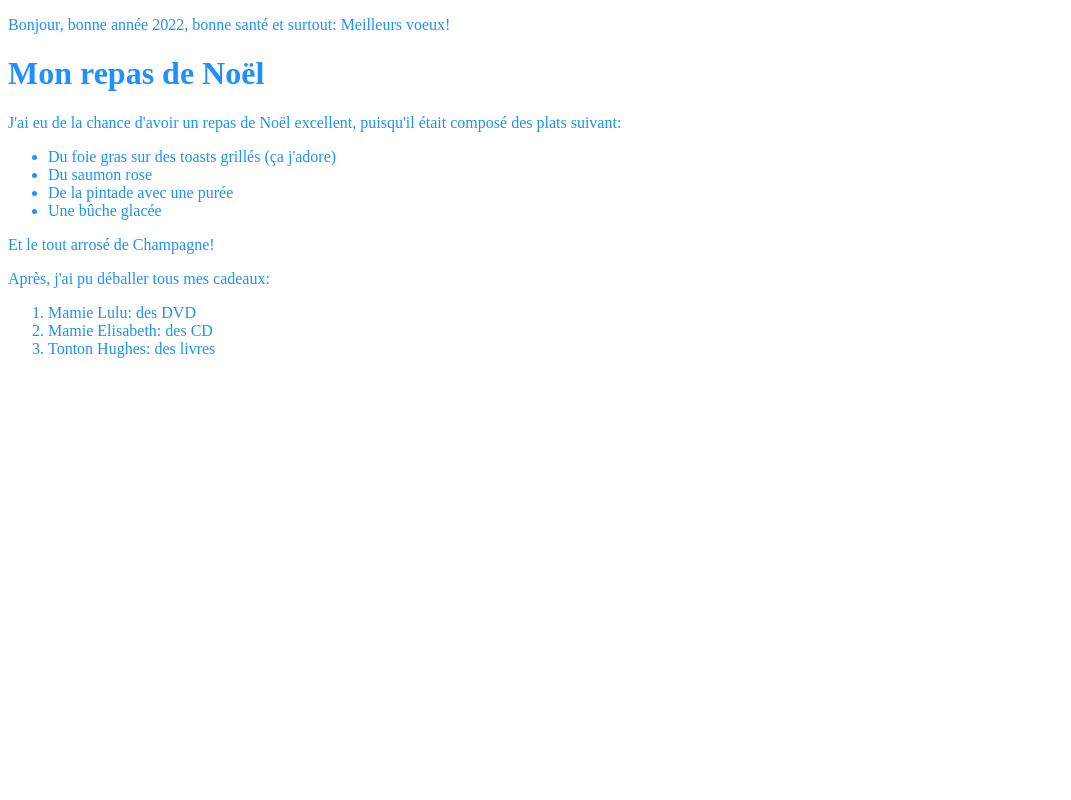
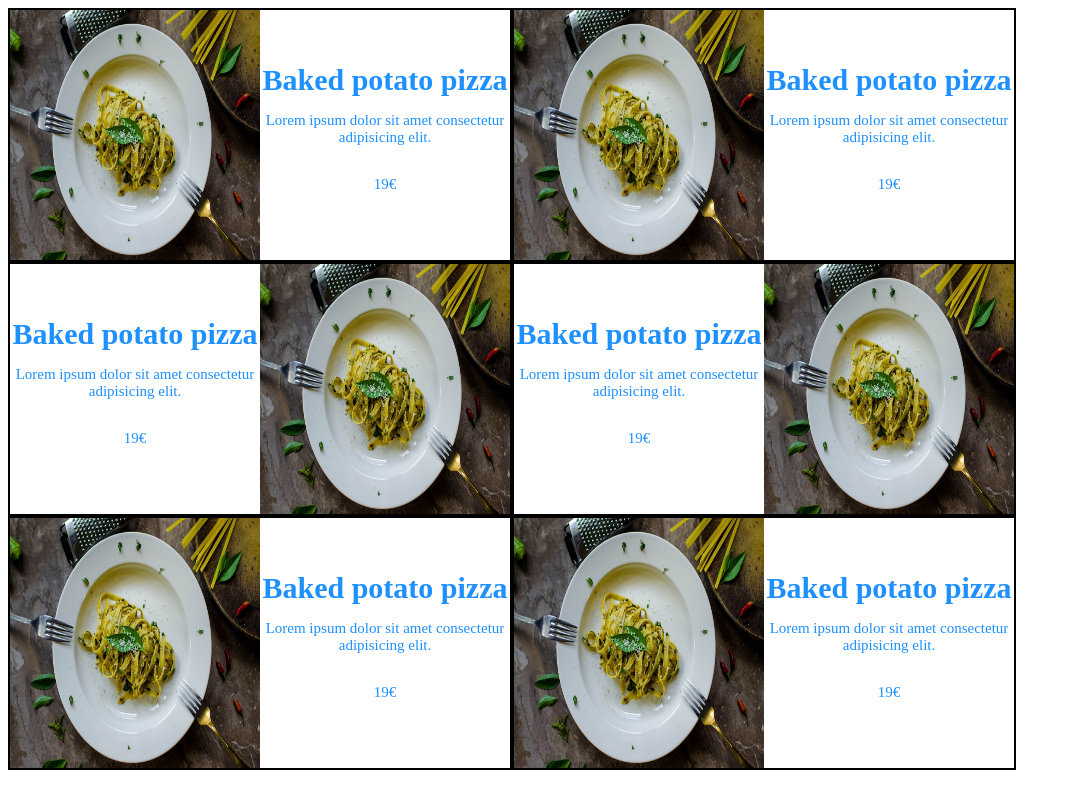
Before and after one commit to shazadshazad/html_css, a plain HTML site: page index.html in a window 1280 px wide. Shown: the whole page, without its empty margins (0-1071 px from the left). Drawn offline with Linux system fonts and the light colour scheme.

Commit message:
menu restaurant

```diff
--- a/css/00_style.css
+++ b/css/00_style.css
@@ -1,8 +1,33 @@
-/* .container {
-  display: flex;
-  justify-content: space-between;
-} */
+.container {
+    display: flex;
+    width: 1100px;
+    flex-wrap: wrap;
+}
 
 div {
-  color: dodgerblue;
+    color: dodgerblue;
 }
+
+.card {
+    display: flex;
+    height: 250px;
+    width: 500px;
+    border: solid 2px black;
+}
+
+img {
+    max-width: 50%;
+    max-height: 100%;
+}
+
+.description {
+    display: flex;
+    flex-direction: column;
+    font-size: 15px;
+    text-align: center;
+    justify-content: center;
+}
+
+.description h1 {
+    margin: 0;
+}
--- a/index.html
+++ b/index.html
@@ -9,30 +9,65 @@
     </head>
     <body>
         <div class="container">
-      <div>
+            <div class="card">
+                <img src="/img/pasta.jpg" alt="pasta" />
+                <div class="description">
+                    <h1>Baked potato pizza</h1>
                     <p>
-          Bonjour, bonne année 2022, bonne santé et surtout: Meilleurs voeux!
+                        Lorem ipsum dolor sit amet consectetur adipisicing elit.
                     </p>
+                    <p>19€</p>
                 </div>
-      <div>
-        <h1>Mon repas de Noël</h1>
+            </div>
+            <div class="card">
+                <img src="/img/pasta.jpg" alt="pasta" />
+                <div class="description">
+                    <h1>Baked potato pizza</h1>
                     <p>
-          J'ai eu de la chance d'avoir un repas de Noël excellent, puisqu'il
-          était composé des plats suivant:
+                        Lorem ipsum dolor sit amet consectetur adipisicing elit.
                     </p>
-        <ul>
-          <li>Du foie gras sur des toasts grillés (ça j'adore)</li>
-          <li>Du saumon rose</li>
-          <li>De la pintade avec une purée</li>
-          <li>Une bûche glacée</li>
-        </ul>
-        <p>Et le tout arrosé de Champagne!</p>
-        <p>Après, j'ai pu déballer tous mes cadeaux:</p>
-        <ol>
-          <li>Mamie Lulu: des DVD</li>
-          <li>Mamie Elisabeth: des CD</li>
-          <li>Tonton Hughes: des livres</li>
-        </ol>
+                    <p>19€</p>
+                </div>
+            </div>
+            <div class="card">
+                <div class="description">
+                    <h1>Baked potato pizza</h1>
+                    <p>
+                        Lorem ipsum dolor sit amet consectetur adipisicing elit.
+                    </p>
+                    <p>19€</p>
+                </div>
+                <img src="/img/pasta.jpg" alt="pasta" />
+            </div>
+            <div class="card">
+                <div class="description">
+                    <h1>Baked potato pizza</h1>
+                    <p>
+                        Lorem ipsum dolor sit amet consectetur adipisicing elit.
+                    </p>
+                    <p>19€</p>
+                </div>
+                <img src="/img/pasta.jpg" alt="pasta" />
+            </div>
+            <div class="card">
+                <img src="/img/pasta.jpg" alt="pasta" />
+                <div class="description">
+                    <h1>Baked potato pizza</h1>
+                    <p>
+                        Lorem ipsum dolor sit amet consectetur adipisicing elit.
+                    </p>
+                    <p>19€</p>
+                </div>
+            </div>
+            <div class="card">
+                <img src="/img/pasta.jpg" alt="pasta" />
+                <div class="description">
+                    <h1>Baked potato pizza</h1>
+                    <p>
+                        Lorem ipsum dolor sit amet consectetur adipisicing elit.
+                    </p>
+                    <p>19€</p>
+                </div>
             </div>
         </div>
     </body>
```
Also changed, not shown: 00_structure.html (+12 -0 lines), img/pasta.jpg (added). Lines whose indentation alone changed are shown as unchanged.
